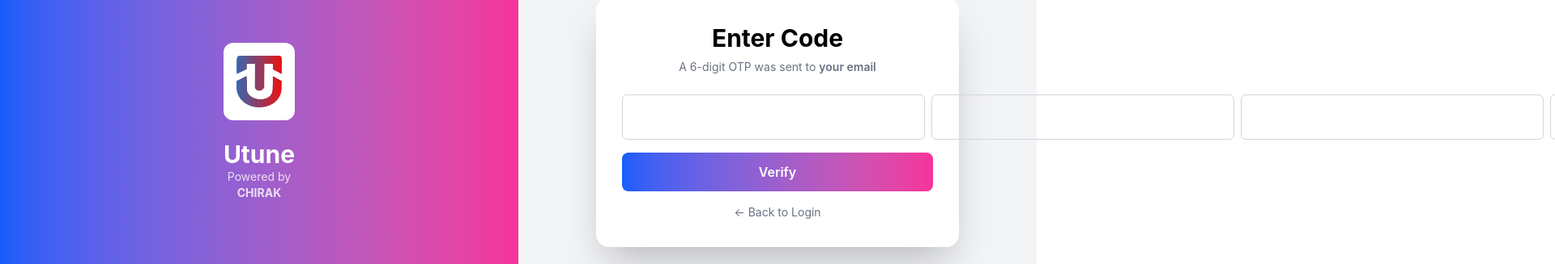
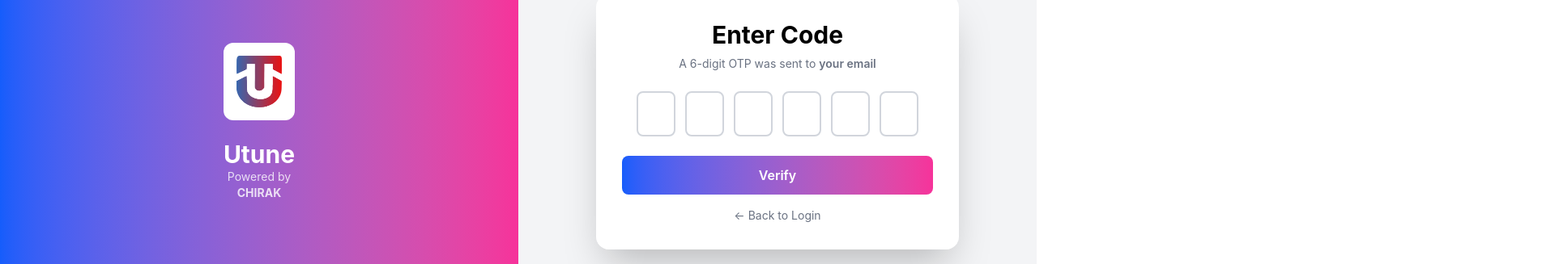
Before and after one commit to shiffex01/UTUNE, a React (Vite) app: page /verify in a window 1280 px wide. Shown: the part 249-576 px from the top of the page at 81% size, 1920 px wide, since content can reach past the window. Built offline with nearby package versions, Linux system fonts and the light colour scheme.

Commit message:
Enhance VerifyPage UI: improve OTP input styling, add input mode and autocomplete attributes, and adjust layout for better user experience

```diff
--- a/src/pages/VerifyPage.jsx
+++ b/src/pages/VerifyPage.jsx
@@ -79,20 +79,27 @@ const VerifyPage = () => {
     <div className="bg-white/95 backdrop-blur-md w-full max-w-md p-6 sm:p-8 rounded-2xl shadow-2xl mx-auto animate-slideUp text-center">
       <h2 className="text-xl sm:text-2xl md:text-3xl font-bold mb-2">Enter Code</h2>
       <p className="text-gray-500 text-sm mb-6">
-        A 6-digit OTP was sent to <span className="font-semibold">{localStorage.getItem("adminEmail") || "your email"}</span>
+        A 6-digit OTP was sent to{" "}
+        <span className="font-semibold break-all">
+          {localStorage.getItem("adminEmail") || "your email"}
+        </span>
       </p>
 
-      <div className="flex justify-between gap-2 mb-4">
+      {/* OTP inputs — fixed width per box so they never get squished */}
+      <div className="flex justify-center gap-2 sm:gap-3 mb-6">
         {code.map((digit, index) => (
           <input
             key={index}
             ref={(el) => (inputsRef.current[index] = el)}
             value={digit}
             maxLength="1"
+            inputMode="numeric"
+            autoComplete="one-time-code"
             onChange={(e) => handleChange(e.target.value, index)}
             onKeyDown={(e) => handleKeyDown(e, index)}
-            className={`flex-1 h-12 sm:h-14 border rounded-md text-center text-xl sm:text-2xl outline-none
-              ${error ? "border-red-500" : "border-gray-300"} focus:border-blue-500`}
+            className={`w-10 h-12 sm:w-12 sm:h-14 border-2 rounded-lg text-center text-xl sm:text-2xl font-bold outline-none transition
+              ${error ? "border-red-400 bg-red-50" : "border-gray-300 bg-white"}
+              focus:border-blue-500 focus:ring-2 focus:ring-blue-200`}
           />
         ))}
       </div>
@@ -111,7 +118,7 @@ const VerifyPage = () => {
 
       <button
         onClick={() => navigate("/login")}
-        className="mt-4 text-sm text-gray-500 hover:text-blue-600 transition"
+        className="mt-4 text-sm text-gray-500 hover:text-blue-600 transition block mx-auto"
       >
         ← Back to Login
       </button>
```
